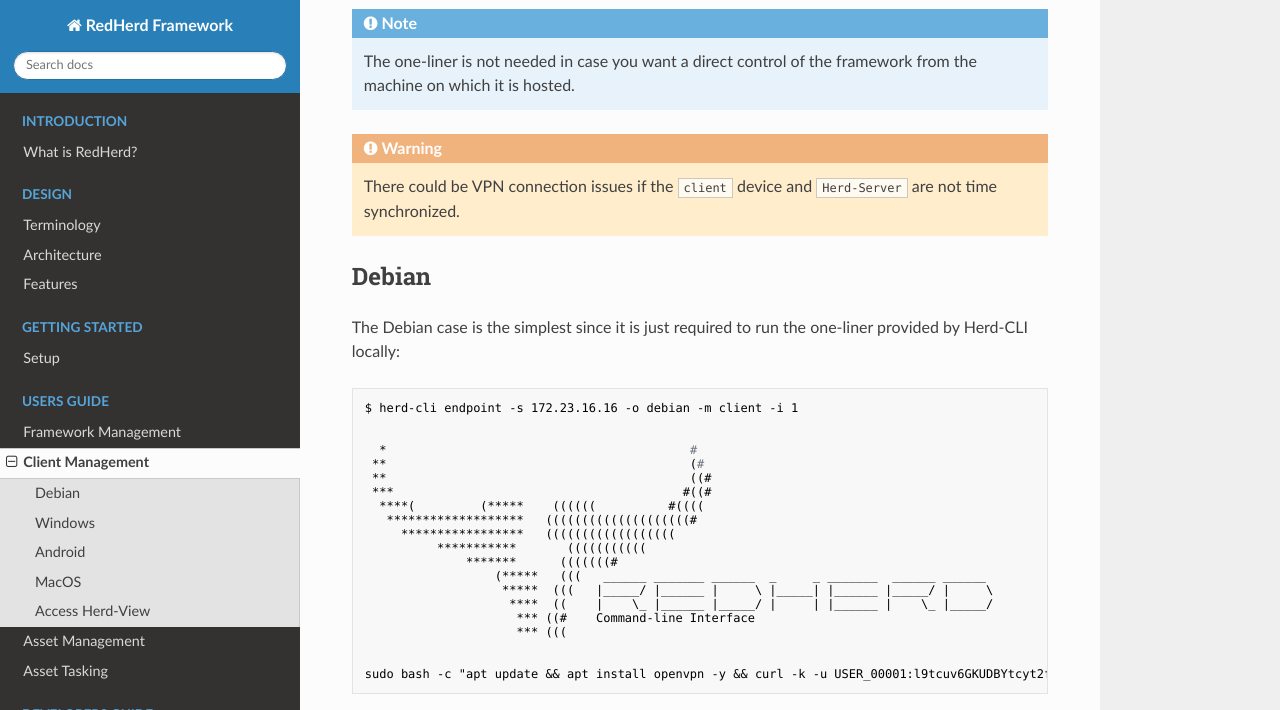
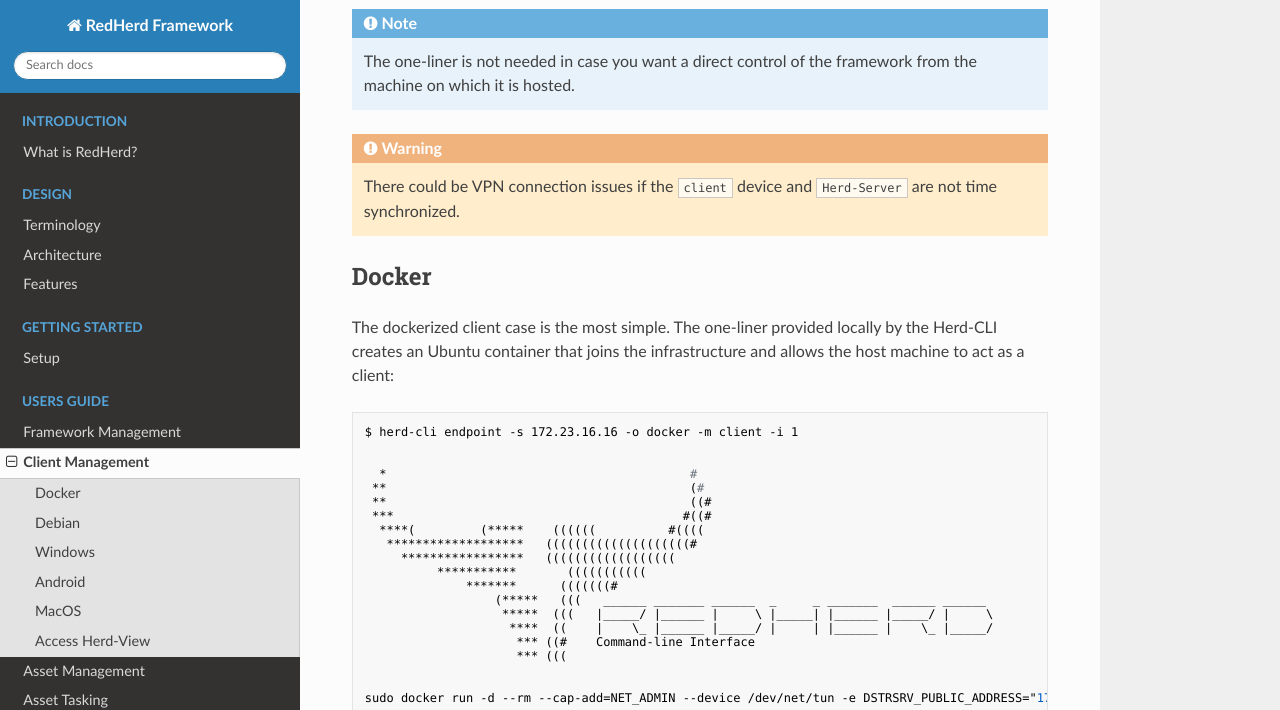
Before and after one commit to redherd-project/redherd-documentation, an MkDocs documentation site: the page built from docs/users-guide/client-management.md, in a window 1280 px wide and 1400 px high, scrolled down 350 px. Shown: the top 710 px of the window. Built offline with MkDocs 1.6.1, drawn with Linux system fonts in a browser that asks for light colours; nearby versions of some CDN libraries; some of the changed text lies outside the part shown; grey boxes are pictures that could not be loaded.

Commit message:
Added docker client and asset management

````diff
--- a/docs/users-guide/client-management.md
+++ b/docs/users-guide/client-management.md
@@ -11,9 +11,36 @@ As for the asset also for the client we have tried to provide high flexibility a
 !!! warning
     There could be VPN connection issues if the `client` device and `Herd-Server` are not time synchronized.
 
+## Docker
+
+The dockerized client case is the most simple. The one-liner provided locally by the Herd-CLI creates an Ubuntu container that joins the infrastructure and allows the host machine to act as a client:
+
+```bash
+$ herd-cli endpoint -s 172.23.16.16 -o docker -m client -i 1
+
+
+  *                                          #
+ **                                          (#
+ **                                          ((#
+ ***                                        #((#
+  ****(         (*****    ((((((          #((((
+   *******************   ((((((((((((((((((((#
+     *****************   ((((((((((((((((((
+          ***********       (((((((((((
+              *******      (((((((#
+                  (*****   (((   ______ _______ ______  _     _ _______  ______ ______
+                   *****  (((   |_____/ |______ |     \ |_____| |______ |_____/ |     \
+                    ****  ((    |    \_ |______ |_____/ |     | |______ |    \_ |_____/
+                     *** ((#    Command-line Interface
+                     *** (((
+
+
+sudo docker run -d --rm --cap-add=NET_ADMIN --device /dev/net/tun -e DSTRSRV_PUBLIC_ADDRESS="172.23.16.16" -e USERNAME="USER_001" -e PASSWORD="l9tcuv6GKUDBYtcyt2fyEcktDE578cs1" --network host -v $(pwd)/redherd-certificates:/usr/local/share/ca-certificates --name redherd-client redherd/client
+```
+
 ## Debian
 
-The Debian case is the simplest since it is just required to run the one-liner provided by Herd-CLI locally:
+It is just required to run the Herd-CLI one-liner on the Debian host:
 
 ```bash
 $ herd-cli endpoint -s 172.23.16.16 -o debian -m client -i 1
@@ -35,10 +62,11 @@ $ herd-cli endpoint -s 172.23.16.16 -o debian -m client -i 1
                      *** (((
 
 
-sudo bash -c "apt update && apt install openvpn -y && curl -k -u USER_00001:l9tcuv6GKUDBYtcyt2fyEcktDE578cs1 https://172.23.16.16:8443/f6865d8c51bb7a1ba155bdfbeb3f686e/config.ovpn > ./redherd.ovpn && /usr/sbin/openvpn ./redherd.ovpn
+sudo bash -c "apt update && apt install openvpn -y && curl -k -u USER_001:l9tcuv6GKUDBYtcyt2fyEcktDE578cs1 https://172.23.16.16:8443/f6865d8c51bb7a1ba155bdfbeb3f686e/config.ovpn > ./redherd.ovpn && /usr/sbin/openvpn ./redherd.ovpn
 ```
 
 <iframe width="560" height="315" src="https://www.youtube.com/embed/TPh7muGw2AE" title="YouTube video player" frameborder="0" allow="accelerometer; autoplay; clipboard-write; encrypted-media; gyroscope; picture-in-picture" style="margin-bottom: 30px;" allowfullscreen></iframe>
+
 
 ## Windows
 
@@ -64,7 +92,7 @@ $ herd-cli endpoint -s 172.23.16.16 -o windows -m client -i 1
 
 
 $block = {
-[Net.ServicePointManager]::ServerCertificateValidationCallback = {$true}; $webclient = New-Object System.Net.WebClient; $basic = [System.Convert]::ToBase64String([System.Text.Encoding]::ASCII.GetBytes("USER_00001" + ":" + "l9tcuv6GKUDBYtcyt2fyEcktDE578cs1"));$webclient.Headers["Authorization"] = "Basic ";
+[Net.ServicePointManager]::ServerCertificateValidationCallback = {$true}; $webclient = New-Object System.Net.WebClient; $basic = [System.Convert]::ToBase64String([System.Text.Encoding]::ASCII.GetBytes("USER_001" + ":" + "l9tcuv6GKUDBYtcyt2fyEcktDE578cs1"));$webclient.Headers["Authorization"] = "Basic ";
 $webclient.DownloadFile("https://172.23.16.16:8443/f6865d8c51bb7a1ba155bdfbeb3f686e/config.ovpn", "redherd.ovpn")
 }; powershell -ep bypass -nop -c $block
 
@@ -99,7 +127,7 @@ $ herd-cli endpoint -s 172.23.16.16 -o android -m client -i 1
 
  [!] Manually download the OpenVPN config file:
  [!] Url: https://172.23.16.16:8443/f6865d8c51bb7a1ba155bdfbeb3f686e/config.ovpn
- [!] Username: USER_00001
+ [!] Username: USER_001
  [!] Password: l9tcuv6GKUDBYtcyt2fyEcktDE578cs1
 ```
 
@@ -126,7 +154,7 @@ $ herd-cli endpoint -s 172.23.16.16 -o macos -m client -i 1
                      *** (((
 
 
-curl -k -u USER_00001:l9tcuv6GKUDBYtcyt2fyEcktDE578cs1 https://172.23.16.16:8443/f6865d8c51bb7a1ba155bdfbeb3f686e/config.ovpn > ./redherd.ovpn
+curl -k -u USER_001:l9tcuv6GKUDBYtcyt2fyEcktDE578cs1 https://172.23.16.16:8443/f6865d8c51bb7a1ba155bdfbeb3f686e/config.ovpn > ./redherd.ovpn
 
  [!] Manually run OpenVPN with the downloaded `redherd.ovpn` config file
 ```
````
Also changed, not shown: docs/users-guide/asset-management.md (+63 -8 lines).
